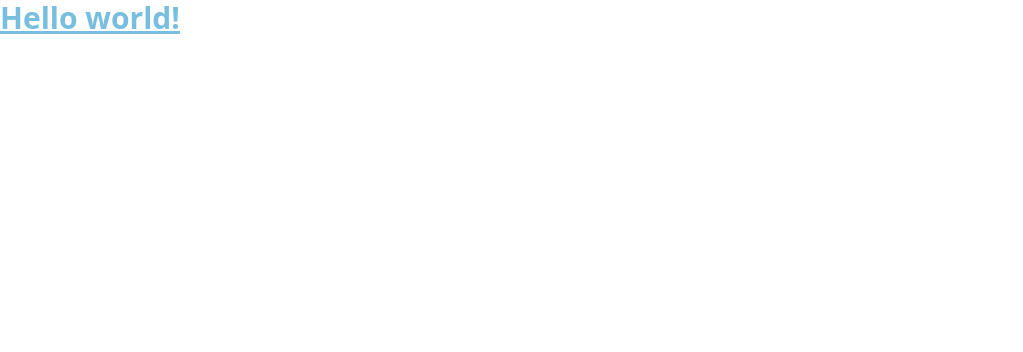
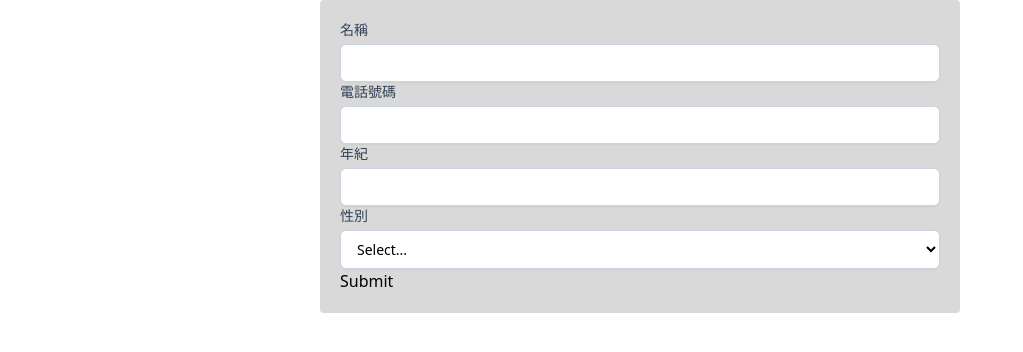
Before and after one commit to DDGG0531/quick-try-next-ts, a Next.js app: page / in a window 1280 px wide. Shown: the top 352 px of the page, without its empty margins (0-1023 px from the left). Built offline with nearby package versions, Linux system fonts and the light colour scheme.

Commit message:
feat: finish basic react-hook-form easy one

```diff
--- /dev/null
+++ b/libs/interfaces/IUser.ts
@@ -0,0 +1,11 @@
+export enum Gender {
+  Male = 'male',
+  Female = 'female'
+}
+
+export interface IUser {
+  name: string
+  phone: string
+  age: number
+  gender: Gender
+}
--- a/pages/index.tsx
+++ b/pages/index.tsx
@@ -1,7 +1,104 @@
-export default function index() {
+import { yupResolver } from '@hookform/resolvers/yup'
+import { useForm, SubmitHandler } from 'react-hook-form'
+import * as yup from 'yup'
+import { IUser, Gender } from '@/libs/interfaces/IUser'
+
+/**
+ * 嘗試react-hook-form 整合 ts 整合yup
+ *
+ * 塑出表單：包含姓名、電話、年紀、性別
+ */
+
+const formSchema: yup.SchemaOf<IUser> = yup.object().shape({
+  name: yup.string().required('必填'),
+  phone: yup.string().required('必填'),
+  age: yup.number().typeError('年紀必須為數字').required('必填'),
+  gender: yup
+    .mixed<Gender>()
+    .oneOf(Object.values(Gender), '性別為必填')
+    .required('必填')
+})
+
+// Try defaultUser1 for create、defaultUser2 for edit、defaultUser3部分初始化
+const defaultUser1 = undefined
+const defaultUser2 = {
+  name: 'Jim',
+  phone: '0900000100',
+  age: 10,
+  gender: Gender['Male']
+}
+const defaultUser3 = {
+  name: 'Jim'
+}
+
+export default function HomePage() {
+  const {
+    register,
+    handleSubmit,
+    formState: { errors }
+  } = useForm<IUser>({
+    resolver: yupResolver(formSchema),
+    defaultValues: defaultUser1
+  })
+
+  // HACK: 提交的data 竟然是被轉換過的值，甚至不需要 字串轉數字
+  const onSubmit: SubmitHandler<IUser> = data => console.log(data)
+
+  const inputClass =
+    'mt-1 block w-full rounded-md border border-slate-300 bg-white px-3 py-2 text-sm placeholder-slate-400 shadow-sm invalid:border-pink-500 invalid:text-pink-600 focus:border-sky-500 focus:outline-nonefocus:ring-1 focus:ring-sky-500 focus:invalid:border-pink-500 focus:invalid:ring-pink-500disabled:border-slate-200 disabled:bg-slate-50disabled:text-slate-500 disabled:shadow-none'
+
   return (
-    <h1 className="text-3xl font-bold underline text-blue-300">
-      Hello world!
-    </h1>
+    <div className="flex justify-center">
+      <section className="w-2/4 rounded bg-gray-100 p-5">
+        <form onSubmit={handleSubmit(onSubmit)}>
+          <label className="block">
+            <span className="block text-sm font-medium text-slate-700">
+              名稱
+            </span>
+            <input {...register('name')} type="text" className={inputClass} />
+            <span className="block text-danger">
+              {errors.name ? errors.name?.message : ''}
+            </span>
+          </label>
+
+          <label className="block">
+            <span className="block text-sm font-medium text-slate-700">
+              電話號碼
+            </span>
+            <input {...register('phone')} type="text" className={inputClass} />
+            <span className="block text-danger">
+              {errors.phone ? errors.phone?.message : ''}
+            </span>
+          </label>
+
+          <label className="block">
+            <span className="block text-sm font-medium text-slate-700">
+              年紀
+            </span>
+            <input {...register('age')} type="text" className={inputClass} />
+            <span className="block text-danger">
+              {errors.age ? errors.age?.message : ''}
+            </span>
+          </label>
+
+          <label className="block">
+            <span className="block text-sm font-medium text-slate-700">
+              性別
+            </span>
+
+            <select {...register('gender')} className={inputClass}>
+              <option value="">Select...</option>
+              <option value="male">男生</option>
+              <option value="female">女生</option>
+            </select>
+            <span className="block text-danger">
+              {errors.gender ? errors.gender?.message : ''}
+            </span>
+          </label>
+
+          <input type="submit" />
+        </form>
+      </section>
+    </div>
   )
 }
```
